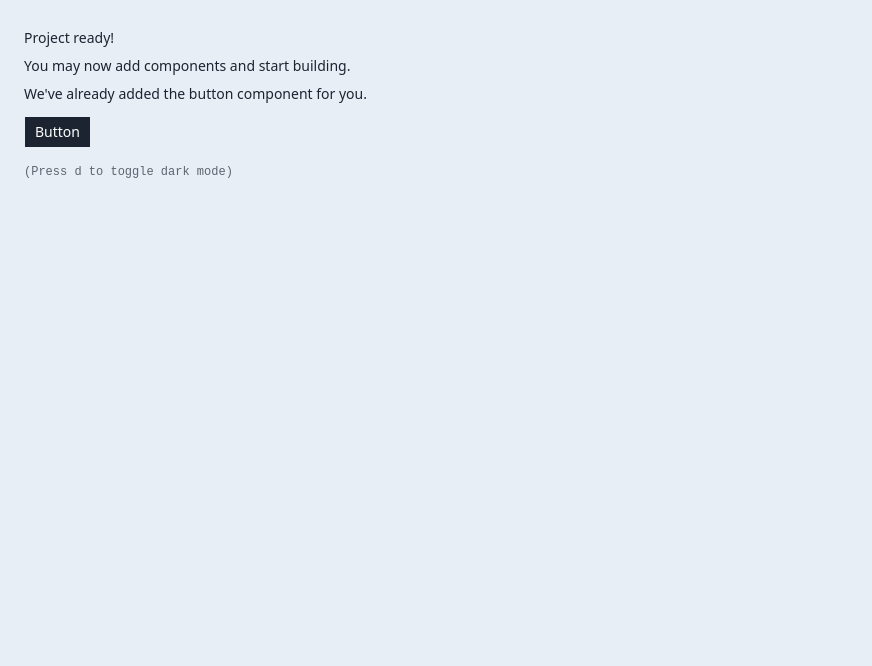
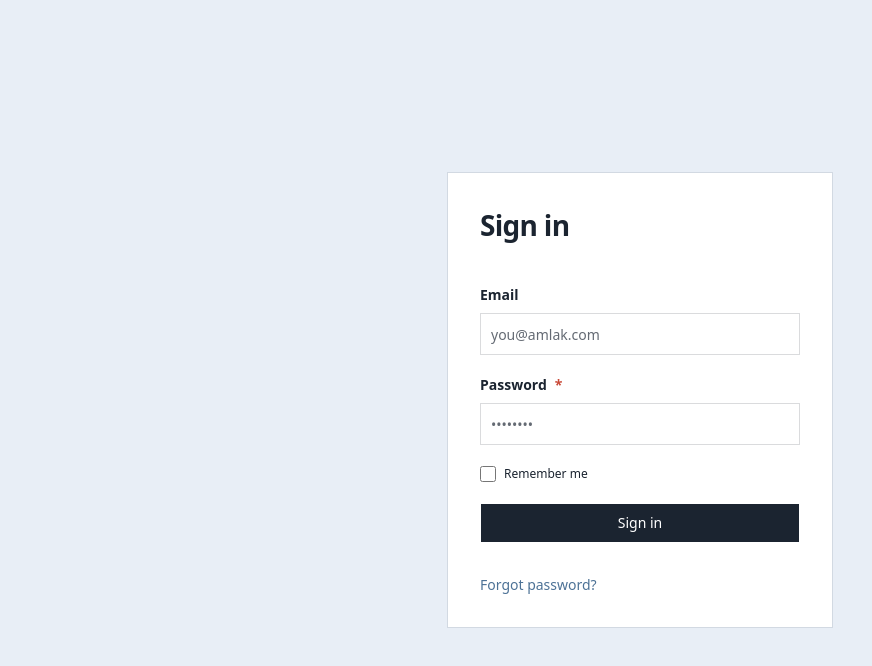
Before and after one commit to Abdulrahman-Wadani/Amlak, a React (Vite) app in the folder apps/web/: page / in a window 1280 px wide. Shown: the top 666 px of the page, without its empty margins (0-872 px from the left). Built offline with nearby package versions, Linux system fonts and the light colour scheme.

Commit message:
feat(web): sign-in screen with mock validation

```diff
--- a/apps/web/src/App.tsx
+++ b/apps/web/src/App.tsx
@@ -1,21 +1,86 @@
-import { Button } from "@/components/ui/button"
+import { type SubmitEvent, useState } from "react";
+import { Alert, AlertTitle } from "@/components/ui/alert";
+import { Button } from "@/components/ui/button";
+import { Card } from "@/components/ui/card";
+import { Input } from "@/components/ui/input";
+import { Label } from "@/components/ui/label";
 
-export function App() {
+export default function App() {
+  const [email, setEmail] = useState("");
+  const [password, setPassword] = useState("");
+  const [error, setError] = useState("");
+  const [success, setSuccess] = useState(false);
+
+  function handleSubmit(e: SubmitEvent<HTMLFormElement>) {
+    e.preventDefault();
+    if (!email || !password) {
+      setError("Email and password are required.");
+      setSuccess(false);
+    } else {
+      setError("");
+      setSuccess(true);
+    }
+  }
+
   return (
-    <div className="flex min-h-svh p-6">
-      <div className="flex max-w-md min-w-0 flex-col gap-4 text-sm leading-loose">
-        <div>
-          <h1 className="font-medium">Project ready!</h1>
-          <p>You may now add components and start building.</p>
-          <p>We&apos;ve already added the button component for you.</p>
-          <Button className="mt-2">Button</Button>
-        </div>
-        <div className="font-mono text-xs text-muted-foreground">
-          (Press <kbd>d</kbd> to toggle dark mode)
-        </div>
-      </div>
+    <div className="flex min-h-screen items-center justify-center bg-background p-4">
+      <Card className="w-full max-w-sm p-8">
+        <h1 className="mb-6 text-[28px] font-extrabold tracking-tight">Sign in</h1>
+
+        <form onSubmit={handleSubmit} noValidate className="flex flex-col gap-5">
+          <div className="flex flex-col gap-2">
+            <Label htmlFor="email" className="text-sm font-bold">
+              Email
+            </Label>
+            <Input
+              id="email"
+              type="email"
+              placeholder="you@amlak.com"
+              className="h-[42px]"
+              value={email}
+              onChange={(e) => setEmail(e.target.value)}
+            />
+          </div>
+
+          <div className="flex flex-col gap-2">
+            <Label htmlFor="password" className="text-sm font-bold">
+              Password <span className="text-crit-700">*</span>
+            </Label>
+            <Input
+              id="password"
+              type="password"
+              placeholder="••••••••"
+              className="h-[42px]"
+              value={password}
+              onChange={(e) => setPassword(e.target.value)}
+            />
+          </div>
+
+          <label className="flex cursor-pointer items-center gap-2 text-[12px]">
+            <input type="checkbox" className="size-4 accent-primary" />
+            Remember me
+          </label>
+
+          {error && (
+            <Alert variant="destructive">
+              <AlertTitle>{error}</AlertTitle>
+            </Alert>
+          )}
+          {success && (
+            <Alert>
+              <AlertTitle>Signed in (mock)</AlertTitle>
+            </Alert>
+          )}
+
+          <Button type="submit" className="h-10 w-full">
+            Sign in
+          </Button>
+        </form>
+
+        <a href="#" className="mt-4 inline-block text-sm text-info-700 hover:underline">
+          Forgot password?
+        </a>
+      </Card>
     </div>
-  )
+  );
 }
-
-export default App
```
